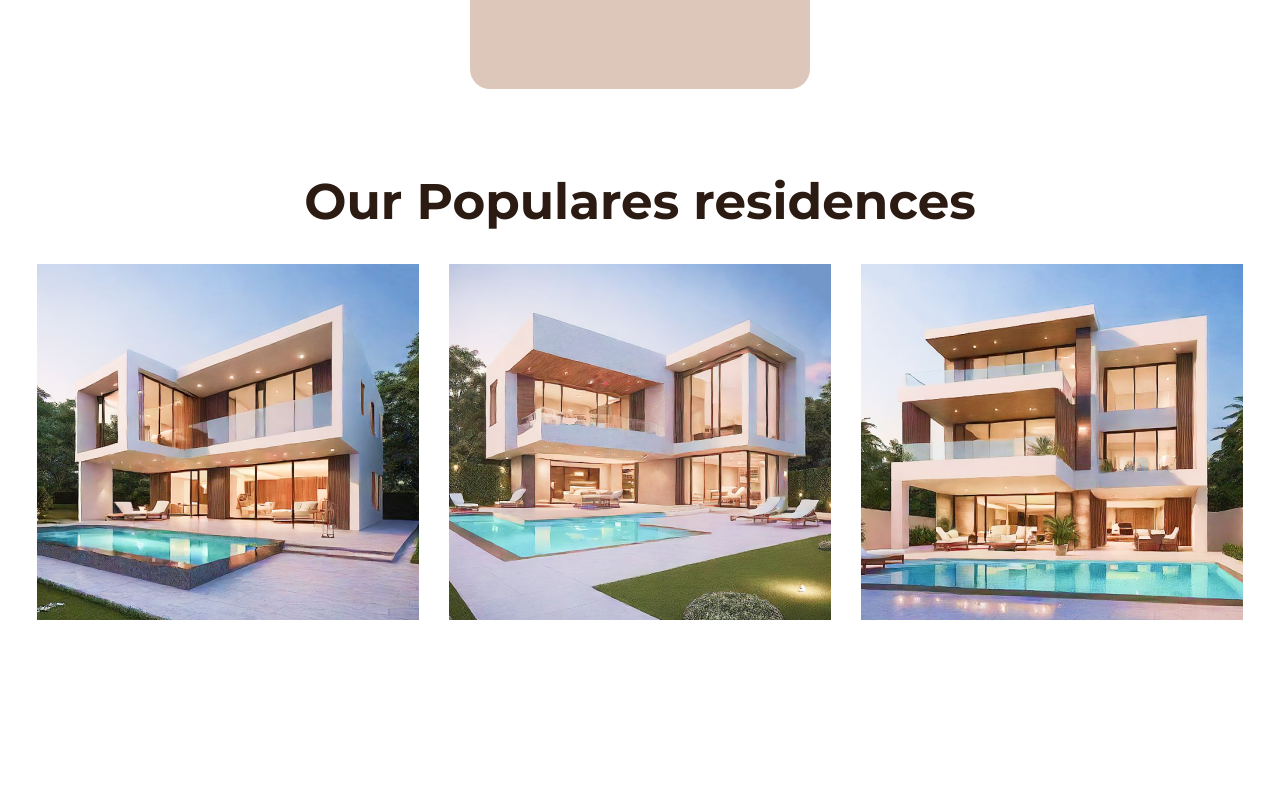
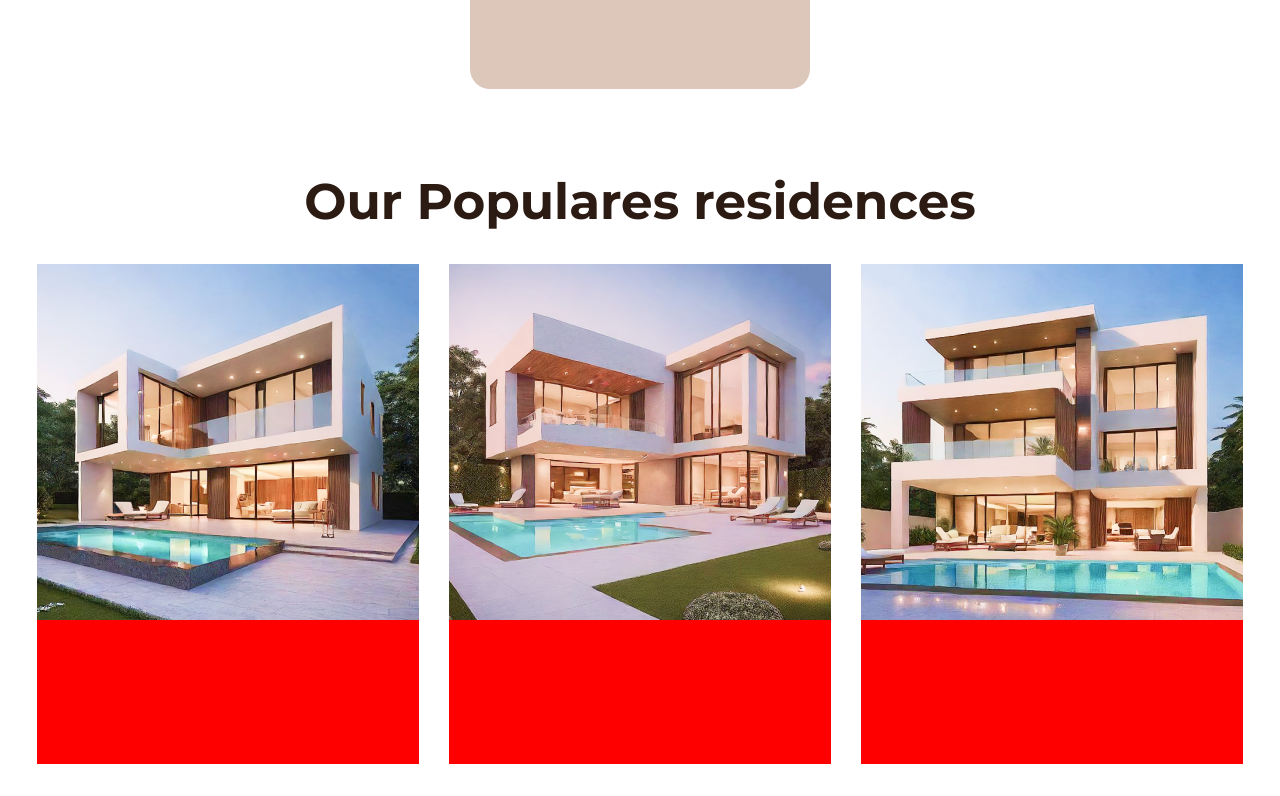
Before and after one commit to gabrieljcoutinho/Projeto-Dwello, a React (Create React App) app: page / in a window 1280 px wide. Shown: the part 2078-2874 px from the top of the page. Before the commit the page ends 2734 px from the top, so only its background shows below. Built offline with nearby package versions, Linux system fonts and the light colour scheme.

Commit message:
teste de cor/tamanho

```diff
--- a/src/Css/PopularResidence.css
+++ b/src/Css/PopularResidence.css
@@ -10,3 +10,8 @@
 .flexbox {
     display: flex;
 }
+
+.divFlexBoxDivCasasVendas {
+    background-color: red;
+    height: 500px;
+}
```
